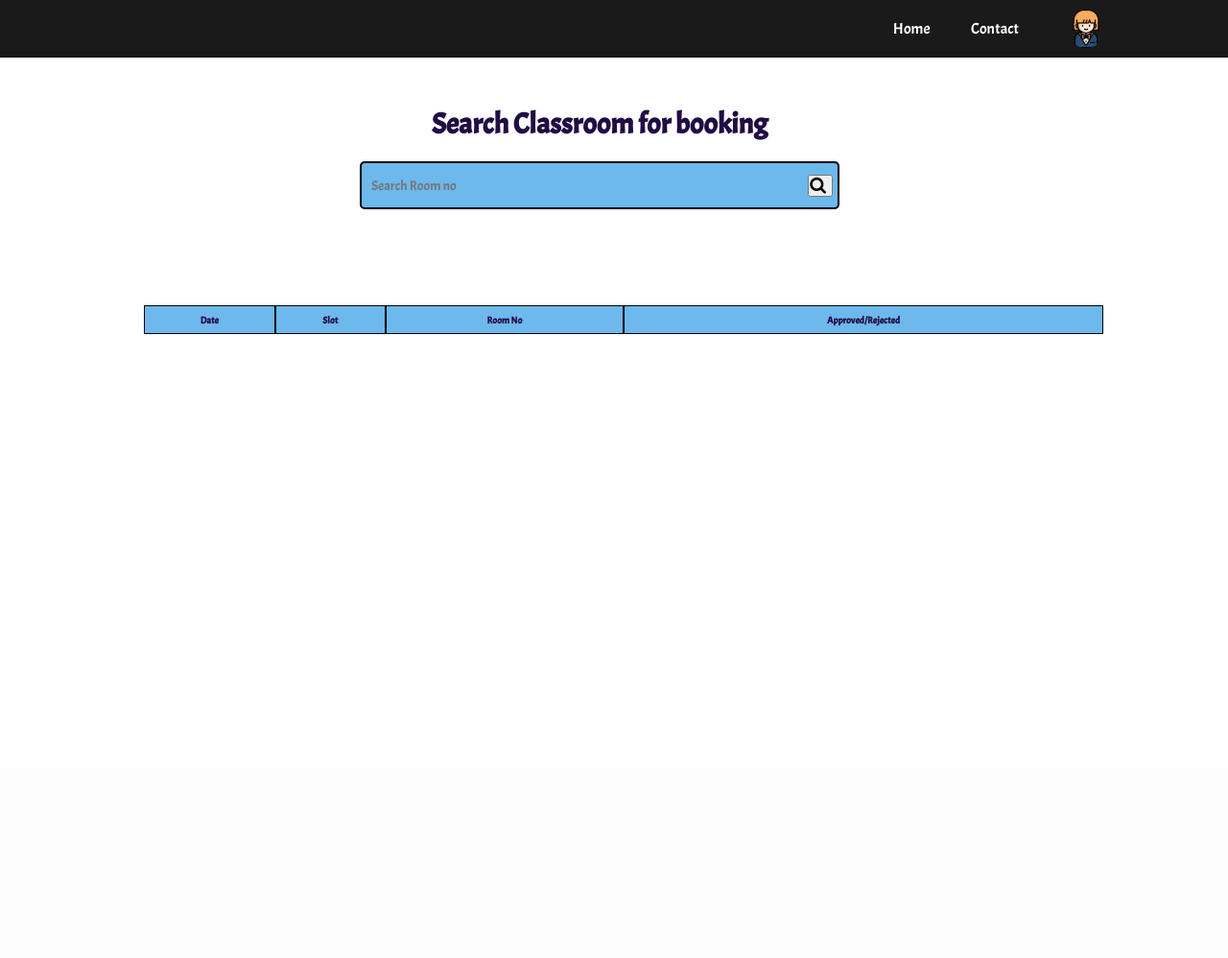
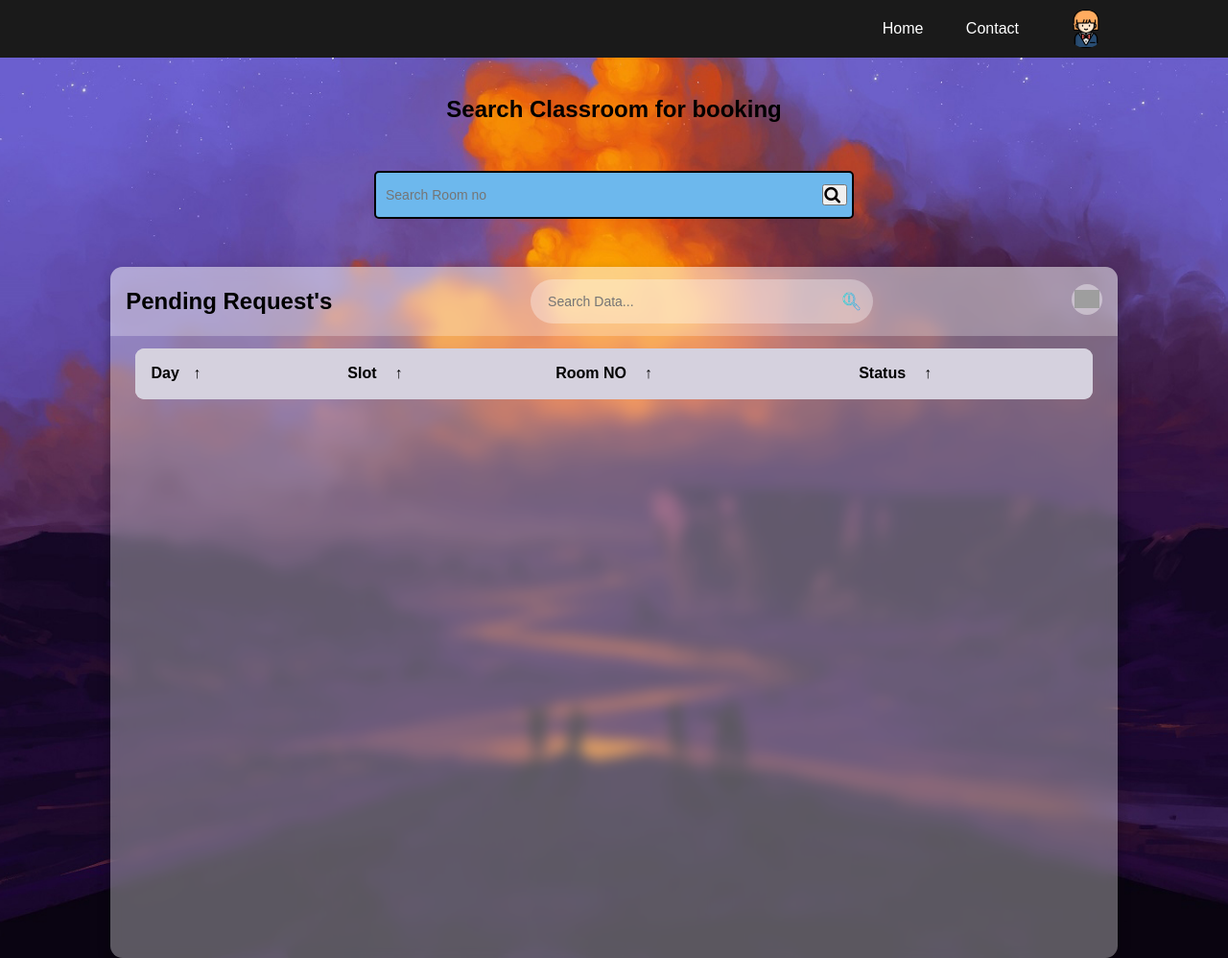
Before and after one commit to lomatul/ClassBookingSystem, a PHP site: page /S_DashBoard.php in a window 1280 px wide. Shown: the whole page at 96% size. Before the commit the page ends 348 px from the top, so only its background shows below. Run offline with PHP 8.4, Linux system fonts and the light colour scheme; the visitor is signed in with stand-in values (Sample User, id 1); data that the repository does not hold is empty; grey boxes are pictures that could not be loaded.

Commit message:
new pages

```diff
--- a/S_DashBoard.php
+++ b/S_DashBoard.php
@@ -31,18 +31,10 @@ $result2=mysqli_query($conn, $sql2);
   <meta name="viewport" content="width=device-width, initial-scale=1.0">
   <title>home</title>
 
-  <!--
-    - favicon link
-  -->
+  <link rel="stylesheet" href="./assets/css/table.css">
+  <link rel="stylesheet" href="./assets/css/nav.css">
 
-  <!--
-    - custom css link
-  -->
-  <link rel="stylesheet" href="./assets/css/dashboard.css">
 
-  <!--
-    - google font link
-  -->
   <link rel="preconnect" href="https://fonts.googleapis.com">
   <link rel="preconnect" href="https://fonts.gstatic.com" crossorigin>
   <link rel="stylesheet" href="https://cdnjs.cloudflare.com/ajax/libs/font-awesome/4.7.0/css/font-awesome.min.css">
@@ -51,72 +43,83 @@ $result2=mysqli_query($conn, $sql2);
   <link href="https://fonts.googleapis.com/css2?family=Poppins:wght@300;400;500;600;700&display=swap" rel="stylesheet">
 </head>
 <body>
-<div class="hero">
 <nav>
-
     <ul>
       <li><a href="index.html">Home</a></li>
       <li><a href="contact.html">Contact</a></li>
     </ul>
     <img src="./assets/images/user.png" class="user-pic" onclick="toggleMenu()">
-
     <div class="sub-menu-wrap" id="subMenu">
       <div class="sub-menu">
         <div class="user-info">
           <img src="./assets/images/user.png">
-                    <h2><?php echo $name?></h2>
+          <h2><?php echo $name ?></h2>
         </div>
         <hr>
-
         <a href="profileS.php" class="sub-menu-link">
           <img src="./assets/images/profile.png">
           <p>Show profile</p>
           <span></span>
         </a>
-
         <a href="#" class="sub-menu-link">
           <img src="./assets/images/setting.png">
           <p>Settings and Privacy</p>
           <span></span>
         </a>
-
         <a href="#" class="sub-menu-link">
           <img src="./assets/images/help.png">
           <p>Help and Support</p>
           <span></span>
         </a>
-
         <a href="logout.php" class="sub-menu-link">
           <img src="./assets/images/logout.png">
           <p>Log Out</p>
           <span></span>
         </a>
-
       </div>
     </div>
   </nav>
 
-    <div class="About">
-
-      <ul>
+  <div class="search-container">
   <h3>Search Classroom for booking</h3>
-          <form action="#" method="post">
+  <form action="#" method="post" class="search-form">
     <div class="search">
-                <input type="search" name= "searx" id="searx" placeholder="Search Room no">
+      <input type="search" name="searx" id="searx" placeholder="Search Room no">
       <button type="submit" name="search"><i class="fa fa-search icon-search"></i></button>
     </div>
   </form>
-        </ul>
+</div>
 
+    <main class="table">
+        <section class="table__header">
+            <h1>Pending Request's</h1>
+            <div class="input-group">
+                <input type="search" placeholder="Search Data...">
+                <img src="./assets/images/search.png" alt="">
+            </div>
+            <div class="export__file">
+                <label for="export-file" class="export__file-btn" title="Export File"></label>
+                <input type="checkbox" id="export-file">
+                <div class="export__file-options">
+                    <label>Export As &nbsp; &#10140;</label>
+                    <label for="export-file" id="toPDF">PDF <img src="images/pdf.png" alt=""></label>
+                    <label for="export-file" id="toJSON">JSON <img src="images/json.png" alt=""></label>
+                    <label for="export-file" id="toCSV">CSV <img src="images/csv.png" alt=""></label>
+                    <label for="export-file" id="toEXCEL">EXCEL <img src="images/excel.png" alt=""></label>
+                </div>
+            </div>
+        </section>
+        <section class="table__body">
             <table>
-
-
-          <tr class="row">
-            <th>Date</th>
-            <th>Slot</th>
-            <th>Room No</th>
-            <th>Approved/Rejected</th>
+                <thead>
+                    <tr>
+                        <th> Day<span class="icon-arrow">&UpArrow;</span></th>
+                        <th> Slot <span class="icon-arrow">&UpArrow;</span></th>
+                        <th> Room NO <span class="icon-arrow">&UpArrow;</span></th>
+                        <th> Status <span class="icon-arrow">&UpArrow;</span></th>
                       </tr>
+                </thead>
+                <tbody>
 
                 <?php
             while($rows=$result2->fetch_assoc()){
@@ -129,39 +132,57 @@ $result2=mysqli_query($conn, $sql2);
               $resultC=mysqli_query($conn, $sqlC);
               $rowC=mysqli_fetch_array($resultC);
           ?>
-
-
        <tr>
           <td><?php echo $rows['Day']; ?></td>
           <td><?php echo date("h:i A", strtotime($rowS['Start_time']))." - ".date("h:i A", strtotime($rowS['End_time']))?></td>
           <td><?php echo $rowC['Room_No']?></td>
-          <td><?php if($rows['approved']==1){
-                      echo "approved";
-                }else if($rows['approved']==0){
-                  echo "Rejected";
-                }else {
-                  echo "Pending";
-                } ?></td>
+          <td>
+            <?php
+              if ($rows['approved'] == 1) {
+                echo '<p class="status approved">Approved</p>';
+              } else if ($rows['approved'] == 0) {
+                echo '<p class="status rejected">Rejected</p>';
+              } else {
+                echo '<p class="status pending">Pending</p>';
+              }
+            ?>
+          </td>
+
         </tr>
 
           <?php }
           ?>
-        </table>
 
 
-  </div>
 
 
-</div>
+                </tbody>
+            </table>
+        </section>
+    </main>
+
+    <script src="./assets/js/Table.js"></script>
+
 
 <script>
+
 let subMenu = document.getElementById("subMenu");
 
-  function toggleMenu()
-  {
+function toggleMenu() {
   subMenu.classList.toggle("open-menu");
 }
+
+function redirectToPage(value1, value2) {
+  window.location.href = "requests_handle.php?id=" + value1 + "&action=" + value2;
+}
+
+function toggleButtonVisibility(button) {
+  var siblingButton = button.parentElement.querySelector(button.classList.contains("btnA") ? ".btnR" : ".btnA");
+  siblingButton.style.display = siblingButton.style.display === "none" ? "block" : "none";
+  button.disabled = true;
+}
+
+
   </script>
-
 </body>
 </html>
--- /dev/null
+++ b/assets/css/nav.css
@@ -0,0 +1,196 @@
+
+nav {
+    background: #1a1a1a;
+    width: 100%;
+    padding: 10px 10%;
+    display: flex;
+    align-items: center;
+    justify-content: space-between;
+    position: fixed; /* Add position: fixed */
+    top: 0; /* Add top: 0 */
+    left: 0; /* Add left: 0 */
+    z-index: 999; /* Add z-index to ensure it's on top of other elements */
+    margin-bottom: 200px;
+  }
+.user-pic{
+    width: 40px;
+    border-radius: 50%;
+    cursor: pointer;
+    margin-left: 30px;
+}
+
+nav ul{
+    width: 100%;
+    text-align: right;
+}
+
+nav ul li{
+    display: inline-block;
+    list-style: none;
+    margin: 10px 20px;
+}
+
+nav ul li a{
+    color: #fff;
+    text-decoration: none;
+}
+
+.sub-menu-wrap{
+    position:absolute;
+    top:100%;
+    right: 10%;
+    width: 320px;
+    max-height: 0px;
+    overflow: hidden;
+    transition: max-height 0.5s;
+}
+
+.sub-menu-wrap.open-menu{
+max-height: 400px;
+}
+
+.sub-menu{
+    background: #fff;
+    padding: 20px;
+    margin: 10px;
+}
+.user-info{
+    display: flex;
+    align-items: center;
+}
+.user-info h3{
+    font-weight: 500;
+}
+.user-info img{
+    width: 60px;
+    border-radius: 50%;
+    margin-right: 15px;
+}
+
+.sub-menu hr{
+    border: 0;
+    height: 1px;
+    width: 100%;
+    background: #ccc;
+    margin: 15px 0 10px;
+}
+.sub-menu-link{
+    display: flex;
+    align-items: center;
+    text-decoration: none;
+    color: #525252;
+    margin: 12px 0;
+}
+
+.sub-menu-link p{
+    width: 100%;
+}
+
+.sub-menu-link img{
+    width: 40px;
+    background: #e5e5e5;
+    border-radius: 50%;
+    padding: 8px;
+    margin-right: 15px;
+}
+.sub-menu-link span{
+    font-size: 22px;
+    transition: transform 0.5s;
+}
+
+.sub-menu-link:hover span{
+    transform: translateX(5px);
+}
+
+.sub-menu-link:hover p{
+    font-weight: 600;
+}
+
+h3 {
+    font-size: 24px;
+    font-weight: bold;
+    text-align: center;
+    margin-top: 100px;
+  }
+.search {
+    margin: 0 auto; /* Center horizontally */
+  margin-top: 50px;
+  display: flex;
+  align-items: center;
+  justify-content: center; /* Center vertically */
+  width: 500px;
+  height: 50px;
+  background-color: rgb(109, 184, 237);
+  color: #060101;
+  border-radius: 5px;
+  padding: 5px;
+  border: solid 2px black;
+  }
+
+input[type="search"] {
+  flex: 1;
+  border: none;
+  background-color: transparent;
+  outline: none;
+  padding: 5px;
+  font-size: 14px;
+}
+
+.search .icon-search {
+    color: #060101;
+    font-size: 18px;
+    margin-right: 5px;
+  }
+
+
+
+.btnA {
+    cursor: pointer;
+    align-items: center;
+    font-size: 14px;
+    font-weight: 600px;
+    width: 100px;
+    height: 50px;
+    padding: 10px 10px;
+    border: 1px solid;
+    border-radius: 6px;
+    margin-top: 20px;
+    margin-bottom: 20px;
+    margin-right: 20px;
+    margin-left: 20px;
+    cursor: pointer;
+    transition: transform 0.3s;
+    color: rgb(0, 0, 0);
+    background-color: rgb(125, 227, 143);
+  }
+
+
+  .btnA:hover {
+    transform: scale(1.2);
+}
+.hide {
+    display: none;
+  }
+.btnR {
+    align-items: center;
+    font-size: 14px;
+    font-weight: 600px;
+    width: 100px;
+    height: 50px;
+    padding: 10px 10px;
+    border: 1px solid;
+    border-radius: 6px;
+    margin-top: 20px;
+    margin-bottom: 20px;
+    margin-right: 20px;
+    margin-left: 20px;
+    cursor: pointer;
+    transition: transform 0.3s;
+    color: rgb(0, 0, 0);
+    background-color: rgb(237, 96, 96);
+  }
+
+
+  .btnR:hover {
+    transform: scale(1.2);
+}
--- a/assets/css/table.css
+++ b/assets/css/table.css
@@ -8,23 +8,25 @@
 
 body {
     min-height: 100vh;
-    background: url(images/html_table.jpg) center / cover;
-    display: flex;
+    background: url(../assets/images/html_table.jpg) center / cover;
+
+    display:block;
     justify-content: center;
     align-items: center;
 }
 
+/* assets\images\html_table.jpg */
 main.table {
+    margin: auto; /* Center the table horizontally */
+    margin-top: 50px;
     width: 82vw;
     height: 90vh;
     background-color: #fff5;
-
     backdrop-filter: blur(7px);
     box-shadow: 0 .4rem .8rem #0005;
     border-radius: .8rem;
-
     overflow: hidden;
-}
+  }
 
 .table__header {
     width: 100%;
@@ -36,6 +38,13 @@ main.table {
     justify-content: space-between;
     align-items: center;
 }
+
+.search-container h3{
+    font-size: 24px;
+    font-weight: bold;
+    text-align: center;
+    margin-top: 100px;
+  }
 
 .table__header .input-group {
     width: 35%;
@@ -167,12 +176,12 @@ tbody tr.hide td img {
     text-align: center;
 }
 
-.status.delivered {
+.status.approved {
     background-color: #86e49d;
     color: #006b21;
 }
 
-.status.cancelled {
+.status.rejected {
     background-color: #d893a3;
     color: #b30021;
 }
@@ -181,9 +190,7 @@ tbody tr.hide td img {
     background-color: #ebc474;
 }
 
-.status.shipped {
-    background-color: #6fcaea;
-}
+
 
 
 
```
Also changed, not shown: NewS_DashBoard.php (renamed from StudentTable.php, +81 -13 lines), NewT_DashBoard.php (renamed from Table.php, +43 -6 lines), assets/css/routine.css (+4 -3 lines). Lines whose indentation alone changed are shown as unchanged.
